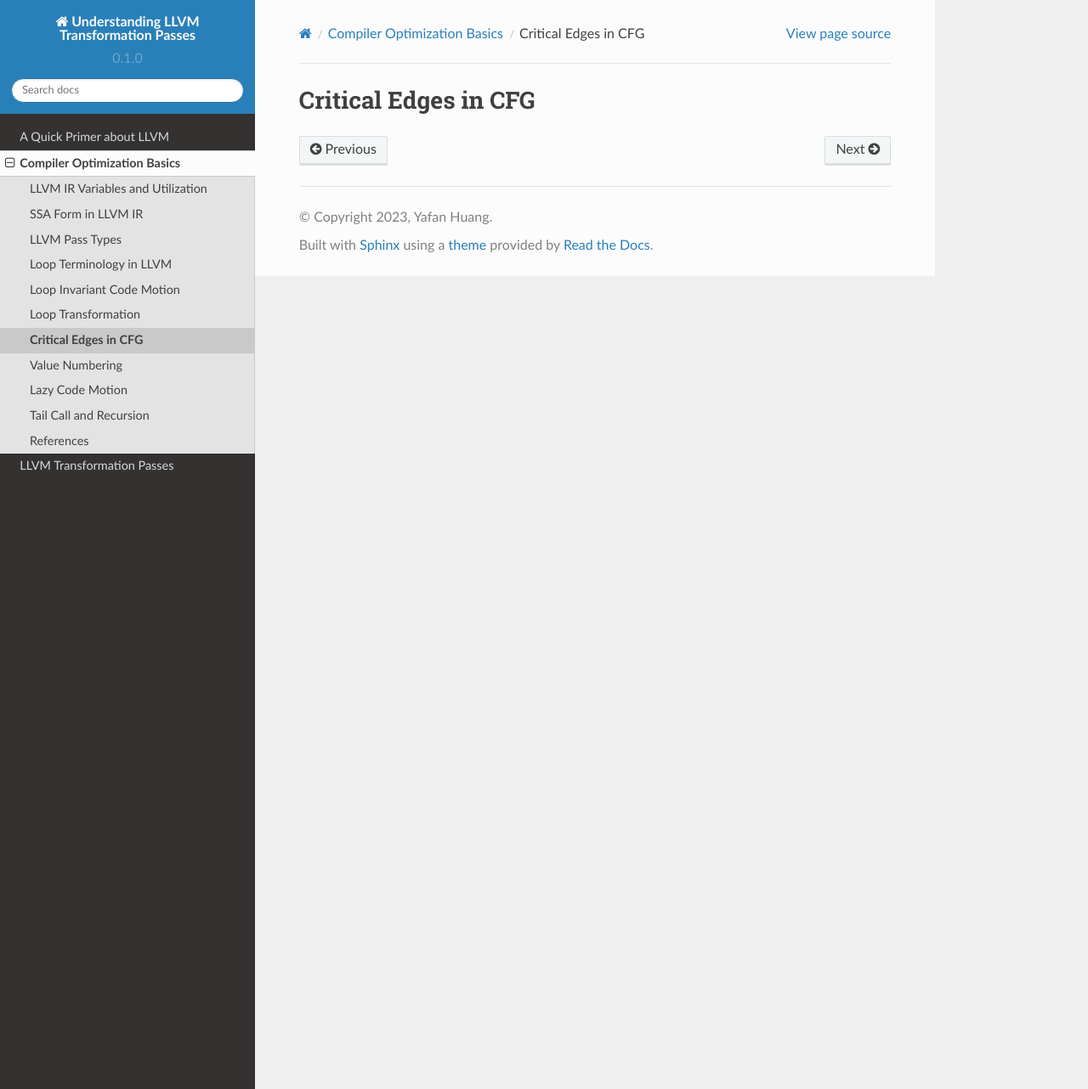
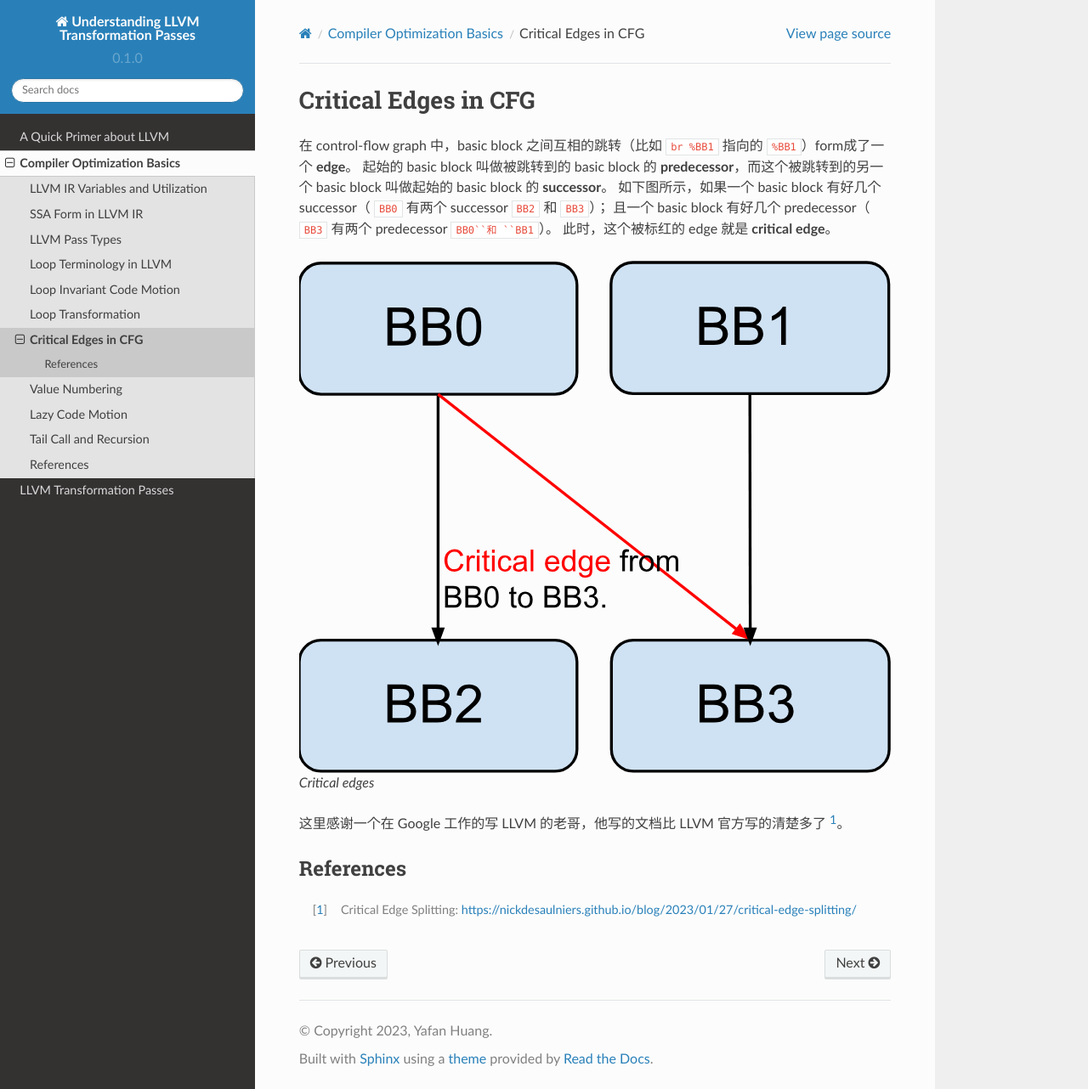
Before and after one commit to hyfshishen/understanding-llvm-transformation-passes, a Sphinx documentation site: the page built from docs/source/compiler-basics/critical-edges-in-cfg.rst, in a window 1280 px wide and 1282 px high. Shown: the whole window at 85% size. Built offline with Sphinx 7.4.7 and the Read the Docs theme 2.0.0, drawn with Linux system fonts in a browser that asks for light colours.

Commit message:
updating

```diff
--- a/docs/source/compiler-basics/critical-edges-in-cfg.rst
+++ b/docs/source/compiler-basics/critical-edges-in-cfg.rst
@@ -1,2 +1,19 @@
 Critical Edges in CFG
 =====
+
+在 control-flow graph 中，basic block 之间互相的跳转（比如 ``br %BB1`` 指向的 ``%BB1``）form成了一个 **edge**。
+起始的 basic block 叫做被跳转到的 basic block 的 **predecessor**，而这个被跳转到的另一个 basic block 叫做起始的 basic block 的 **successor**。
+如下图所示，如果一个 basic block 有好几个 successor（ ``BB0`` 有两个 successor ``BB2`` 和 ``BB3``）；
+且一个 basic block 有好几个 predecessor（ ``BB3`` 有两个 predecessor ``BB0``和 ``BB1``）。
+此时，这个被标红的 edge 就是 **critical edge**。
+
+.. figure:: figures/cfg2.svg
+   :alt: Critical edges
+
+   Critical edges
+
+这里感谢一个在 Google 工作的写 LLVM 的老哥，他写的文档比 LLVM 官方写的清楚多了 [#ref1]_。
+
+References
+--------
+.. [#ref1] Critical Edge Splitting: https://nickdesaulniers.github.io/blog/2023/01/27/critical-edge-splitting/
```
Also changed, not shown: docs/source/compiler-basics/figures/cfg2.svg (added).
